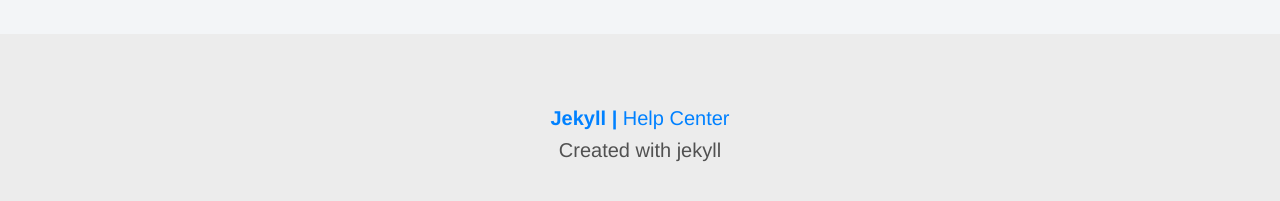
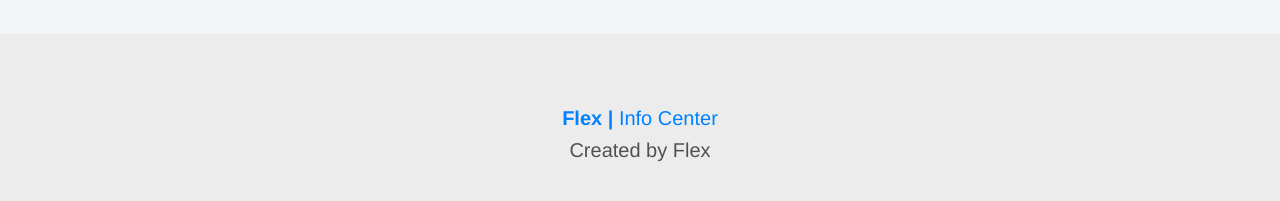
Before and after one commit to zizhuRent/flexprc, a Jekyll site: the page built from index.html, in a window 1280 px wide. Shown: the part 666-867 px from the top of the page. Built offline with Jekyll 4.4.1, drawn with Linux system fonts in a browser that asks for light colours; some web fonts are replaced; the list of posts is cut into pages by our own code.

Commit message:
Update footer.

```diff
--- a/_includes/footer.html
+++ b/_includes/footer.html
@@ -2,10 +2,10 @@
   <div class="footer container column align-items-center justify-content-center">
     <div class="footer--block text-align-center">
       <div class="" data-aos="fade-up" data-aos-delay="" data-aos-offset="0">
-        <a href="{{ site.baseurl }}/"><span>Jekyll |</span> {{ site.title }}</a>
+        <a href="{{ site.baseurl }}/"><span>Flex |</span> Info Center</a>
       </div>
       <div class="by" data-aos="fade-up" data-aos-delay="200" data-aos-offset="0">
-        <a href="https://github.com/gustavoquinalha/jekyll-help-center-theme" target="_blank">Created with jekyll</a>
+        Created by Flex
       </div>
     </div>
   </div>
```
